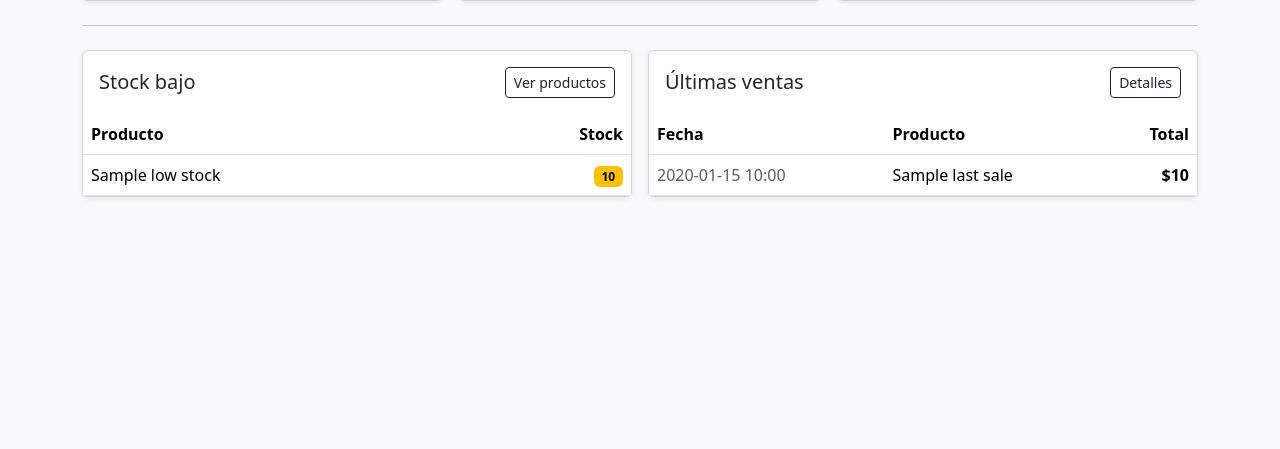
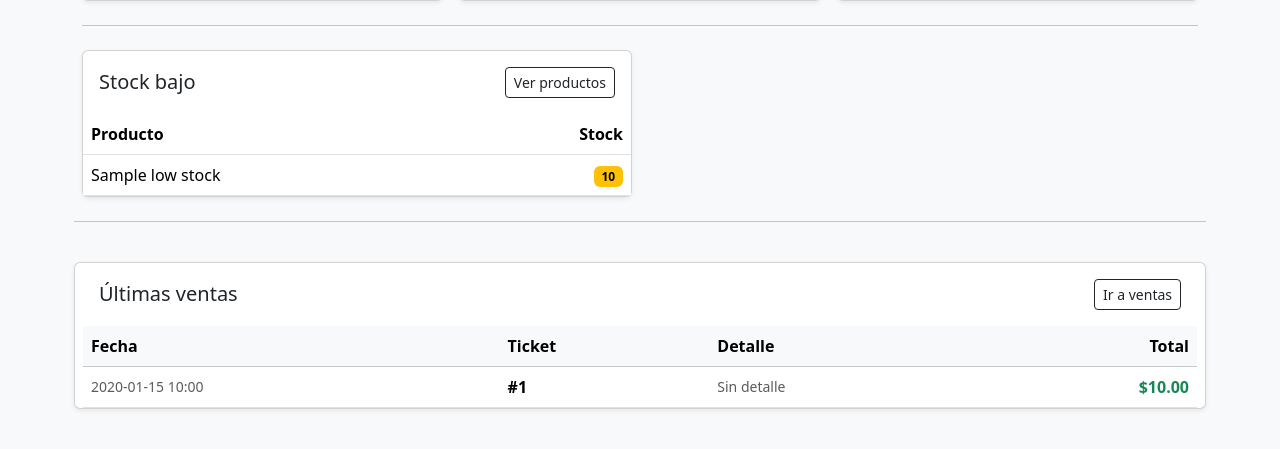
Before and after one commit to letrujillo89/controlpyme, a Python web app: template app/templates/main/dashboard.html in a window 1280 px wide. Shown: the part 274-723 px from the top of the page. Run offline with Jinja, Linux system fonts and the light colour scheme; the template is opened without the code that fills it: most values are stand-ins (such as "Sample title", 1, 10 or a date in 2020).

Commit message:
Update dash boar from SaleItem to show Last Sales

```diff
--- a/app/templates/main/dashboard.html
+++ b/app/templates/main/dashboard.html
@@ -93,40 +93,58 @@
   </div>
 
   <!-- Últimas ventas -->
-  <div class="col-md-6">
+ <hr class="my-4">
+
 <div class="card shadow-sm">
   <div class="card-body d-flex justify-content-between align-items-center">
     <h5 class="mb-0">Últimas ventas</h5>
-        <a class="btn btn-outline-dark btn-sm" href="{{ url_for('reports.reports_home') }}">Detalles</a>
+    <a class="btn btn-outline-dark btn-sm" href="{{ url_for('sales.new_sale') }}">Ir a ventas</a>
   </div>
 
   <div class="table-responsive">
-        <table class="table mb-0">
-          <thead>
+    <table class="table mb-0 align-middle">
+      <thead class="table-light">
         <tr>
           <th>Fecha</th>
-              <th>Producto</th>
+          <th>Ticket</th>
+          <th>Detalle</th>
           <th class="text-end">Total</th>
         </tr>
       </thead>
       <tbody>
-            {% for s in last_sales %}
+        {% for s in recent_sales %}
         <tr>
-              <td class="text-muted">{{ s.created_at.strftime("%Y-%m-%d %H:%M") }}</td>
-              <td>{{ s.product_name }}</td>
-              <td class="text-end"><strong>${{ s.total }}</strong></td>
+          <td class="text-muted small">{{ s.created_at.strftime("%Y-%m-%d %H:%M") }}</td>
+          <td class="fw-semibold">#{{ s.id }}</td>
+          <td class="small">
+            {% set items = items_map.get(s.id, []) %}
+            {% if items %}
+              {% for it in items[:3] %}
+                <span class="badge text-bg-light border">
+                  {{ it.product_name }} x{{ it.quantity }}
+                </span>
+              {% endfor %}
+              {% if items|length > 3 %}
+                <span class="text-muted">+{{ items|length - 3 }} más</span>
+              {% endif %}
+            {% else %}
+              <span class="text-muted">Sin detalle</span>
+            {% endif %}
+          </td>
+          <td class="text-end text-success fw-semibold">${{ "%.2f"|format(s.total|float) }}</td>
         </tr>
         {% endfor %}
-            {% if not last_sales %}
+
+        {% if not recent_sales %}
         <tr>
-              <td colspan="3" class="text-center text-muted py-3">Sin ventas aún</td>
+          <td colspan="4" class="text-center text-muted py-3">Aún no hay ventas</td>
         </tr>
         {% endif %}
       </tbody>
     </table>
   </div>
 </div>
-  </div>
+
 
 </div>
 
```
Also changed, not shown: app/main/routes.py (+26 -40 lines). Lines whose indentation alone changed are shown as unchanged.
